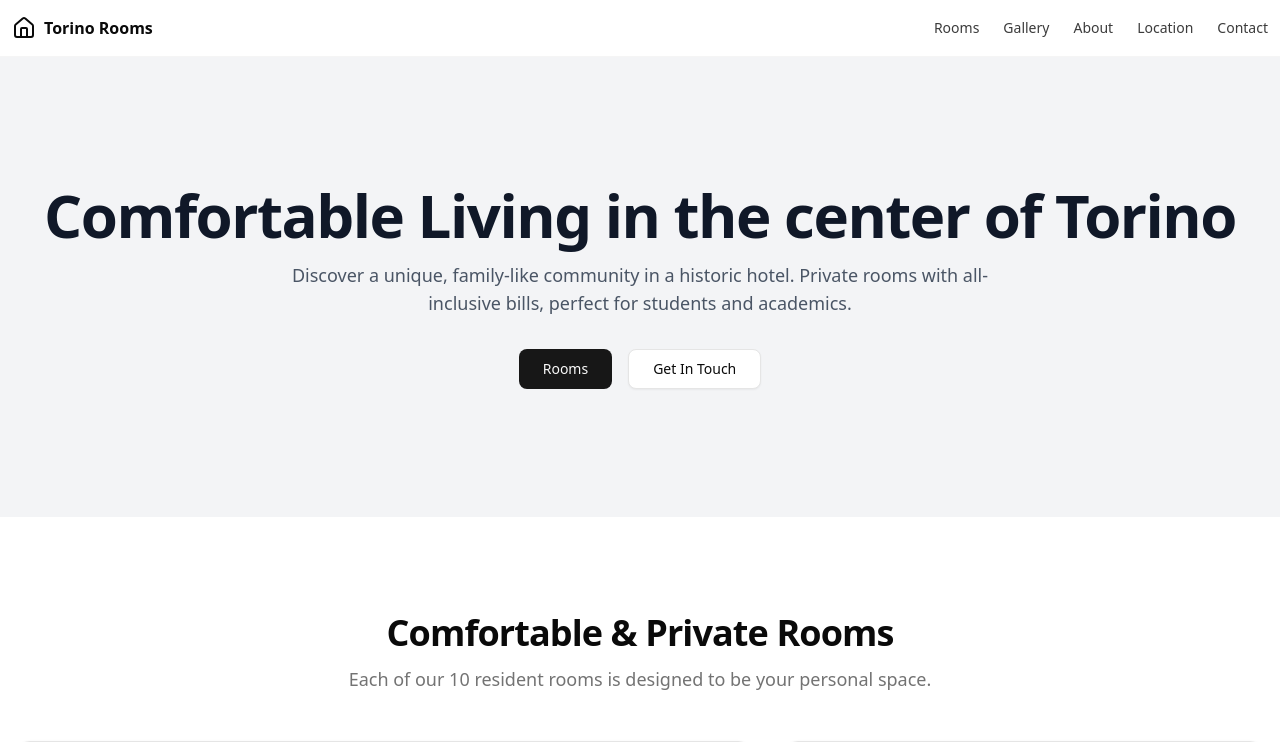
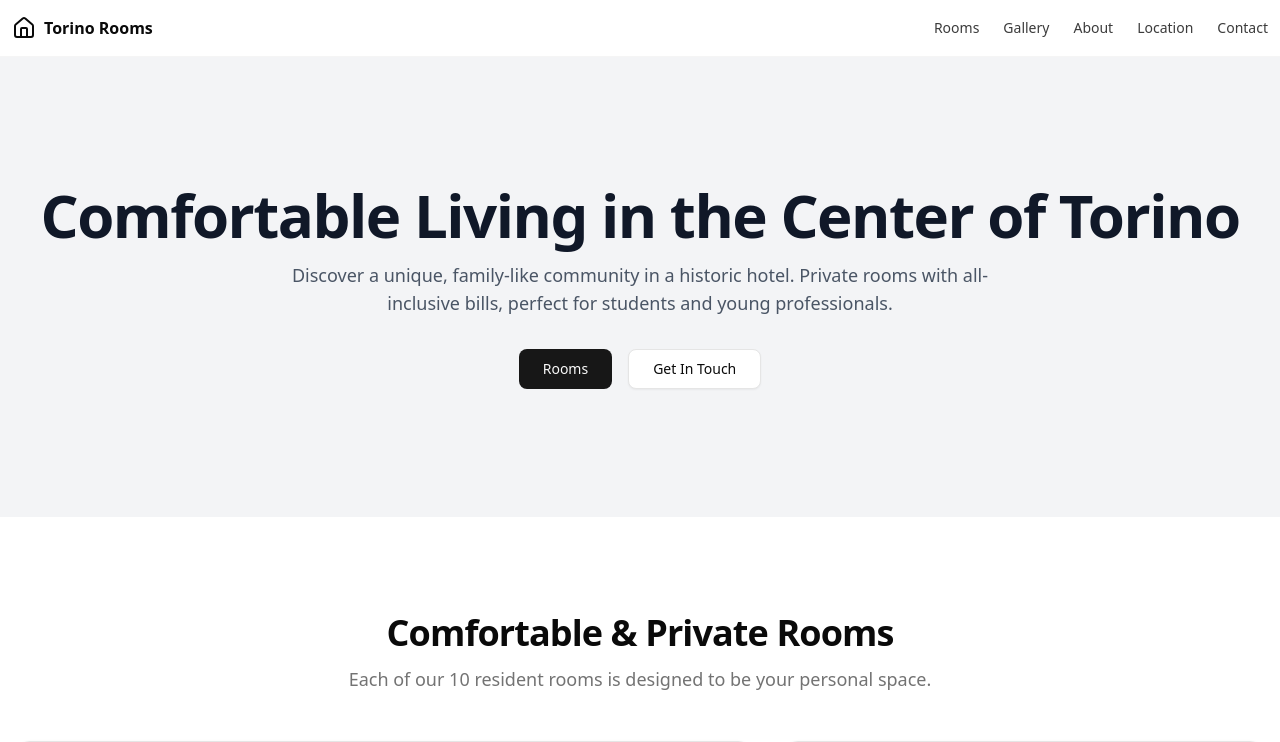
Before and after one commit to DanielCyubahiro/hotel, a Next.js app: page / in a window 1280 px wide. Shown: the top 742 px of the page. Built offline with nearby package versions, Linux system fonts and the light colour scheme.

Commit message:
Update some text

```diff
--- a/app/page.tsx
+++ b/app/page.tsx
@@ -1,9 +1,6 @@
 import {Button} from "@/components/ui/button";
 import {Card, CardContent, CardHeader, CardTitle} from "@/components/ui/card";
-import {
-    MapPin,
-    CheckCircle,
-} from "lucide-react";
+import {MapPin, CheckCircle} from "lucide-react";
 import Link from "next/link";
 import Image from "next/image";
 import ContactForm from "@/components/ContactForm";
@@ -42,11 +39,11 @@ export default function SinglePageWebsite() {
             <section id="home" className="w-full bg-gray-100 dark:bg-gray-800 py-20 md:py-32">
                 <div className="container mx-auto px-4 text-center">
                     <h1 className="text-4xl md:text-6xl font-bold tracking-tight text-gray-900 dark:text-gray-50">
-                        Comfortable Living in the center of Torino
+                        Comfortable Living in the Center of Torino
                     </h1>
                     <p className="mt-4 max-w-3xl mx-auto text-lg text-gray-600 dark:text-gray-300">
                         Discover a unique, family-like community in a historic hotel. Private rooms with all-inclusive
-                        bills, perfect for students and academics.
+                        bills, perfect for students and young professionals.
                     </p>
                     <div className="mt-8 flex justify-center gap-4">
                         <Button asChild size="lg">
```
Also changed, not shown: app/layout.tsx (+9 -8 lines).
